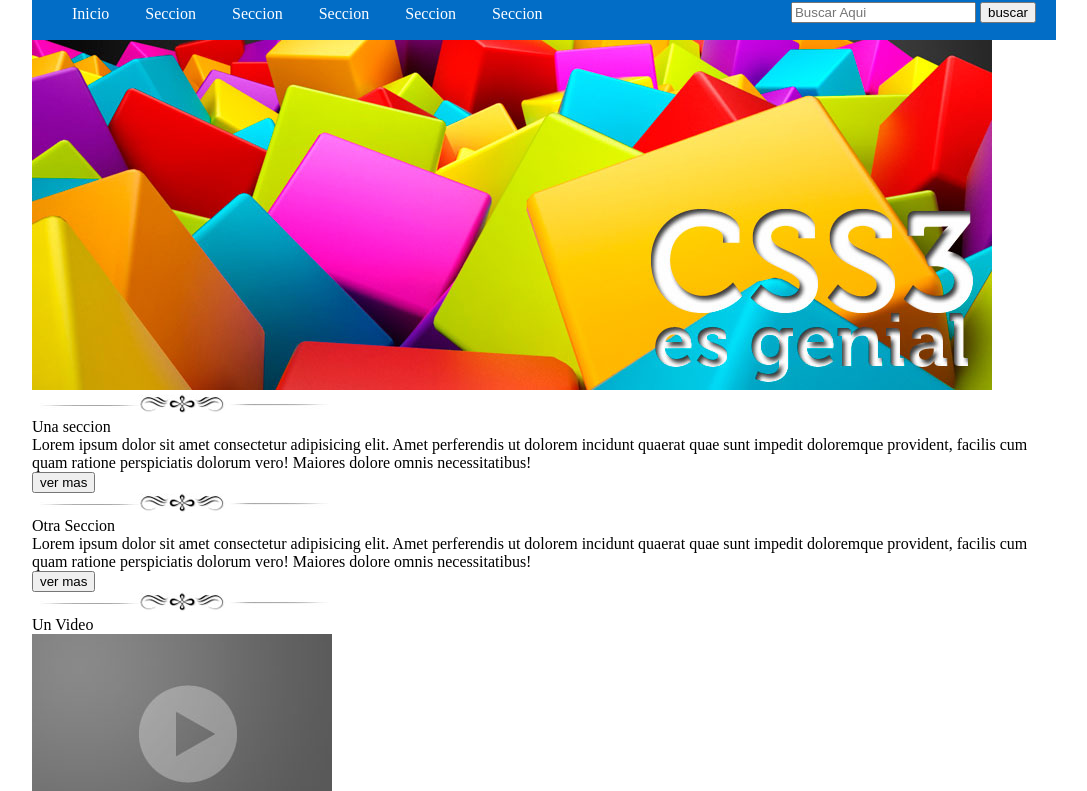
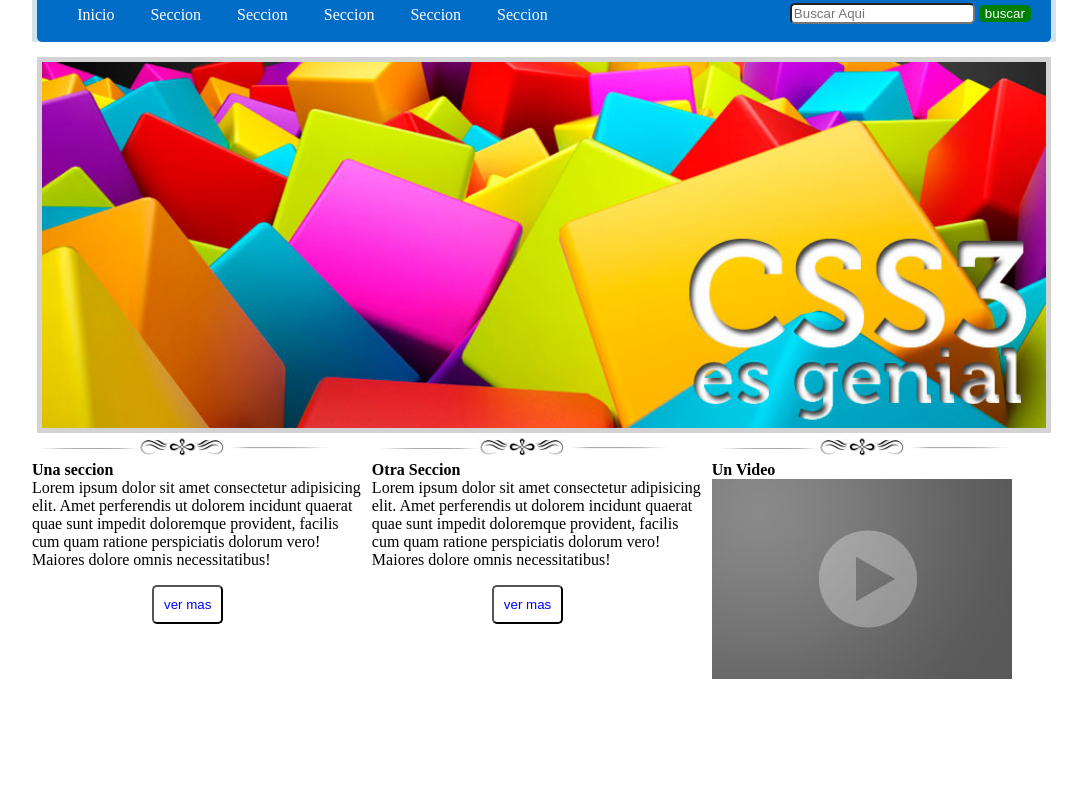
Before and after one commit to Chaparro10/pw151620222, a plain HTML site: page PracticaCSS01/index.html in a window 1280 px wide. Shown: the part 169-960 px from the top of the page, without its empty margins (96-1183 px from the left). After the commit the page ends 852 px from the top, so only its background shows below. Drawn offline with Linux system fonts and the light colour scheme.

Commit message:
Practica1_Finalizada

```diff
--- a/PracticaCSS01/css/style.css
+++ b/PracticaCSS01/css/style.css
@@ -12,7 +12,10 @@ header{
 }
 header nav{
     background-color: #026DC6;
-    padding: 1px 0px;
+    padding: 2px 0px;
+    border-radius: 5px;
+    width: 99%;
+    margin: 0px auto;
 }
 header nav ul li{
     /*border: 1px solid red ;*/
@@ -26,3 +29,45 @@ header nav form{
     margin-right: 20px;
     border-radius: 20%;
 }
+header nav form input{
+    border-radius: 5px;
+}
+header nav form input[type="submit"]{
+    background: green;
+    border: 1px;
+    color: white;
+
+}
+#seccion01{
+    margin-top: 15px;
+    /*padding-top: 15px;*/
+}
+#seccion01 article{
+    text-align: center;
+}
+#seccion01 article img{
+    width: 98%;
+    border: 5px solid lightgray;
+}
+#seccion02 article{
+    display: inline-block;
+    width: 32.8%;
+    vertical-align: top;
+}
+.unaSeccion{
+    font-size: 4,5em;
+
+}
+.nito{
+    font-weight: bold;/*Negritas*/
+}
+.otraSeccion{
+    font-size: 2,5em;
+}
+#seccion02 article input[type="submit"]{
+    background: white;
+    border-radius: 5px;
+    color: blue;
+    padding: 10px;
+    margin-left: 120px;
+}
--- a/PracticaCSS01/index.html
+++ b/PracticaCSS01/index.html
@@ -1,23 +1,21 @@
 <!DOCTYPE html>
 <html lang="es">
+
 <head>
     <meta charset="UTF-8">
     <meta http-equiv="X-UA-Compatible" content="IE=edge">
     <meta name="viewport" content="width=device-width, initial-scale=1.0">
     <title>Practica 01</title>
-
     <link rel="preload" href="css/style.css">
     <link rel="stylesheet" href="css/style.css">
 
 </head>
+
 <body>
     <header>
-
         <img src="img/resplandor.png" alt="">
         <img src="img/logo.png" alt="logo" id="logo">
-
-
-        <nav >
+        <nav>
             <ul>
                 <li>Inicio</li>
                 <li>Seccion</li>
@@ -33,6 +31,7 @@
             </form>
         </nav>
     </header>
+
     <section id="seccion01">
         <article><img src="img/slide2.jpg" alt=""></article>
     </section>
@@ -40,29 +39,31 @@
         <article>
             <img src="img/separador.jpg" alt="">
             <br>
-            Una seccion
+            <span class="unaSeccion nito">Una seccion</span>
             <br>
             Lorem ipsum dolor sit amet consectetur adipisicing elit.
-             Amet perferendis ut dolorem incidunt quaerat quae sunt impedit doloremque provident, facilis cum quam ratione
+            Amet perferendis ut dolorem incidunt quaerat quae sunt impedit doloremque provident, facilis cum quam
+            ratione
             perspiciatis dolorum vero! Maiores dolore omnis necessitatibus!
-              <br>
+            <p></p>
             <input type="submit" value="ver mas">
         </article>
         <article>
             <img src="img/separador.jpg" alt="">
             <br>
-            Otra Seccion
+            <span class="otraSeccion nito"> Otra Seccion</span>
             <br>
             Lorem ipsum dolor sit amet consectetur adipisicing elit.
-             Amet perferendis ut dolorem incidunt quaerat quae sunt impedit doloremque provident, facilis cum quam ratione
+            Amet perferendis ut dolorem incidunt quaerat quae sunt impedit doloremque provident, facilis cum quam
+            ratione
             perspiciatis dolorum vero! Maiores dolore omnis necessitatibus!
-              <br>
+            <p></p>
             <input type="submit" value="ver mas">
         </article>
         <article>
             <img src="img/separador.jpg" alt="">
             <br>
-            Un Video
+            <span class="otraSeccion nito">Un Video</span>
             <br>
             <img src="img/video.jpg" alt="">
         </article>
@@ -72,4 +73,5 @@
 
     </footer>
 </body>
+
 </html>
```
Also changed, not shown: commit29092022.txt (added, +23 -0 lines). Lines whose indentation alone changed are shown as unchanged.
